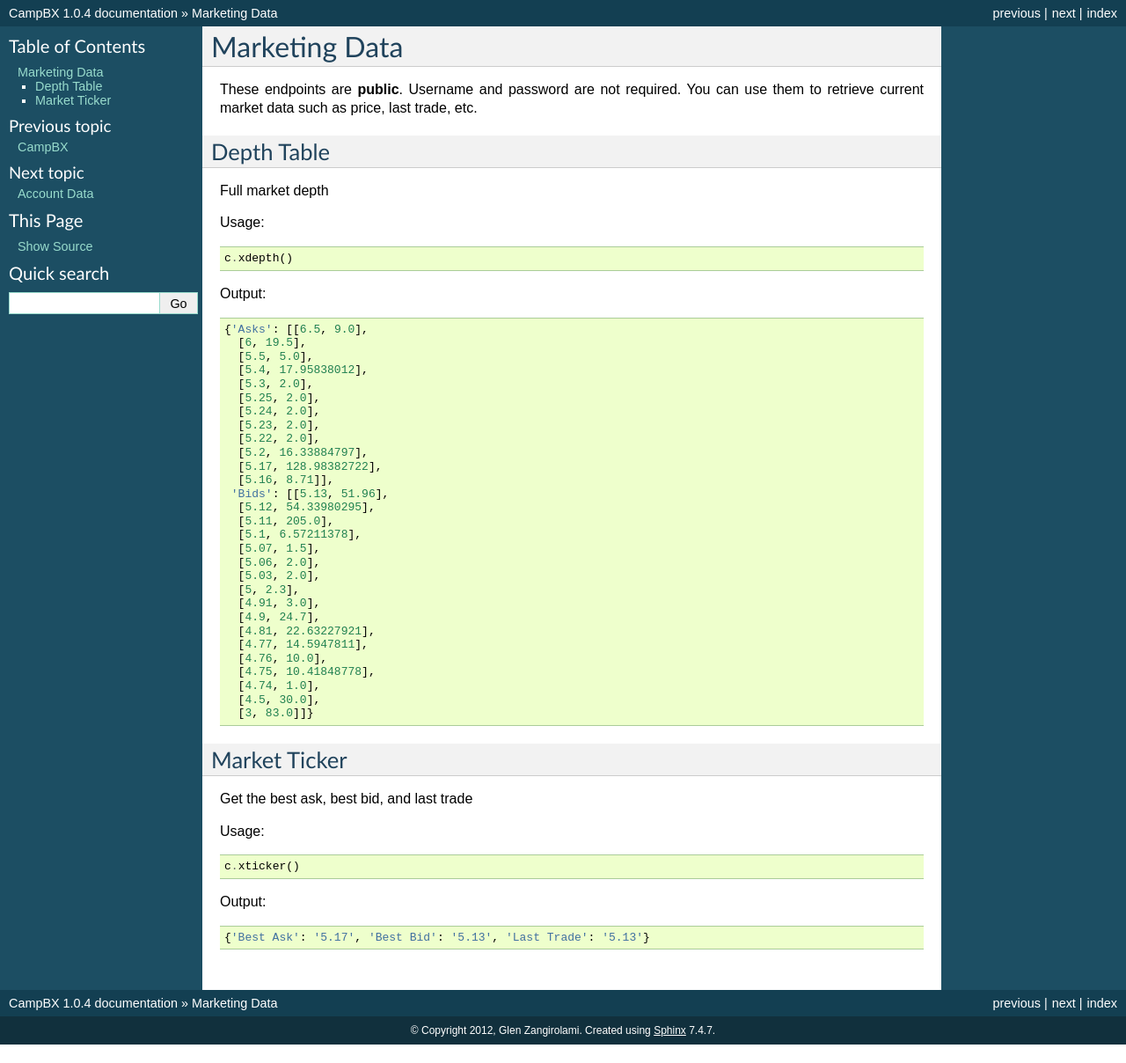
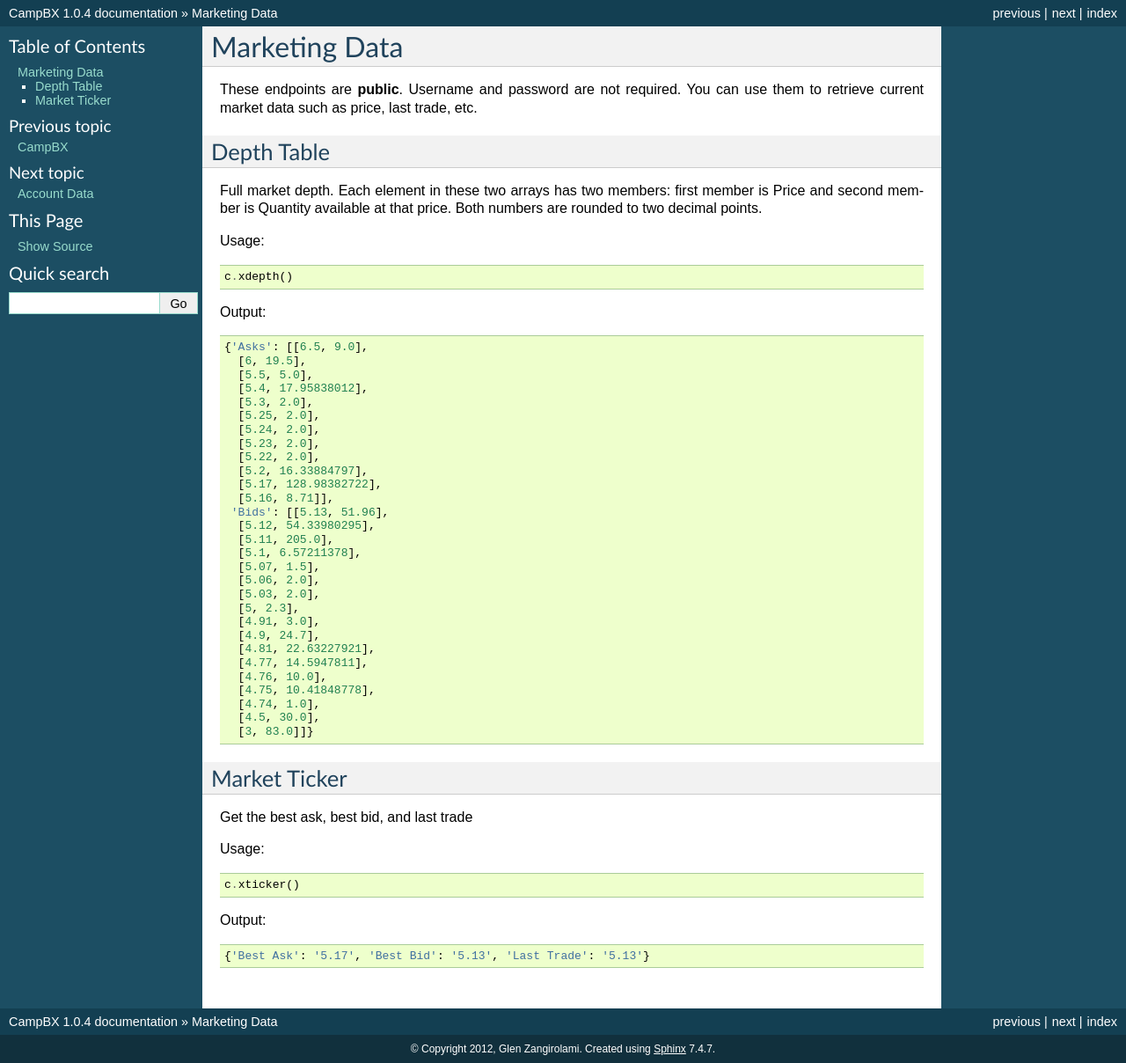
Before and after one commit to glenbot/campbx, a Sphinx documentation site: the page built from campbx/docs/source/endpoints/access_marketing.rst, in a window 1280 px wide. Shown: the whole page at 88% size. Built offline with Sphinx 7.4.7, drawn with Linux system fonts in a browser that asks for light colours; before the commit the page ends 1187 px from its top, so only the background shows below that.

```diff
--- a/campbx/docs/source/endpoints/access_marketing.rst
+++ b/campbx/docs/source/endpoints/access_marketing.rst
@@ -8,7 +8,7 @@ These endpoints are **public**. Username and password are not required. You can
 Depth Table
 -----------
 
-Full market depth
+Full market depth. Each element in these two arrays has two members: first member is Price and second member is Quantity available at that price. Both numbers are rounded to two decimal points.
 
 Usage::
 
```
Also changed, not shown: 5 other files.
